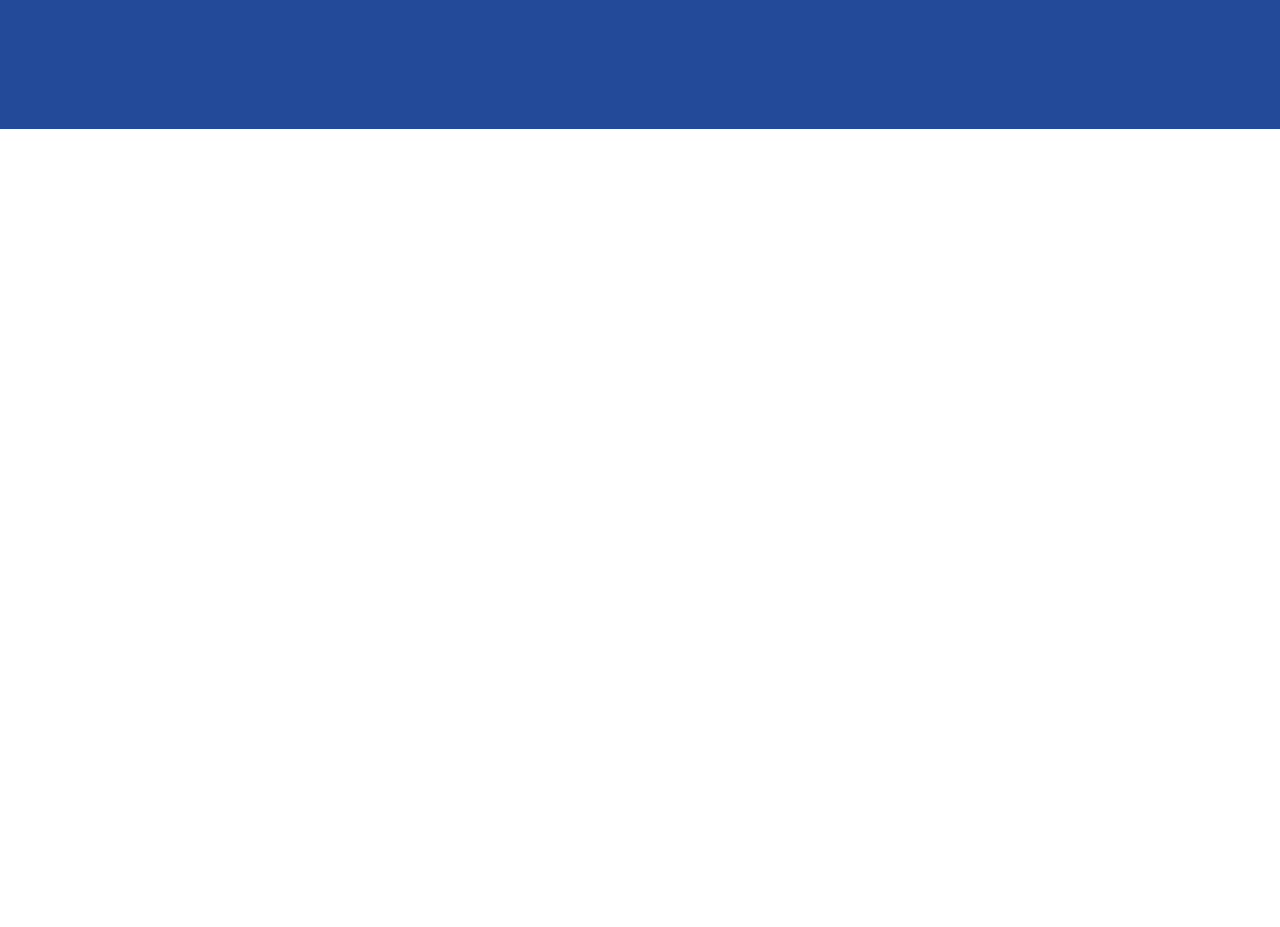
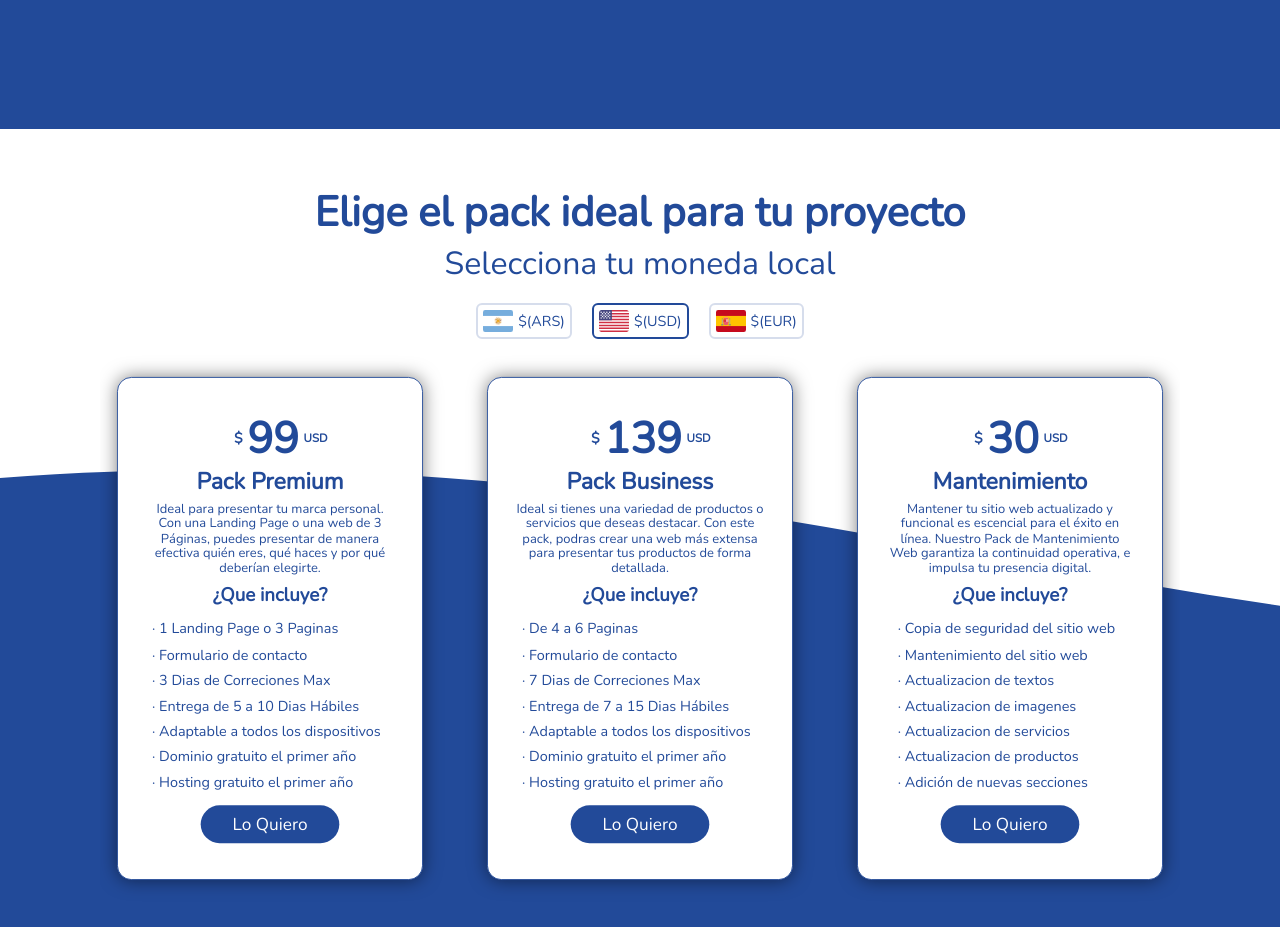
Before and after one commit to JhulianDev/IngenioWeb, a React (Vite) app: page / in a window 1280 px wide. Shown: the part 2540-3467 px from the top of the page. Before the commit the page ends 2669 px from the top, so only its background shows below. Built offline with nearby package versions, Linux system fonts and the light colour scheme.

Commit message:
Se agrega la seccion 'Paquetes' a la aplicacion principal

```diff
--- a/src/components/App.jsx
+++ b/src/components/App.jsx
@@ -3,6 +3,7 @@ import Portada from './sections/portada/Portada';
 import Beneficios from './sections/beneficios/Beneficios';
 import Pasos from './sections/pasos/Pasos';
 import Equipo from './sections/equipo/Equipo';
+import Paquetes from './sections/paquetes/Paquetes';
 
 
 const App = () => {
@@ -12,6 +13,7 @@ const App = () => {
       <Beneficios />
       <Pasos />
       <Equipo />
+      <Paquetes />
     </>
   );
 };
```
